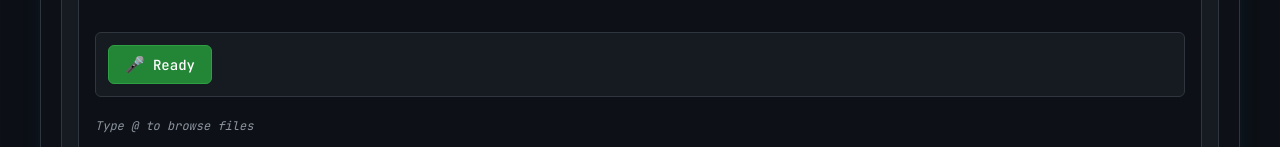
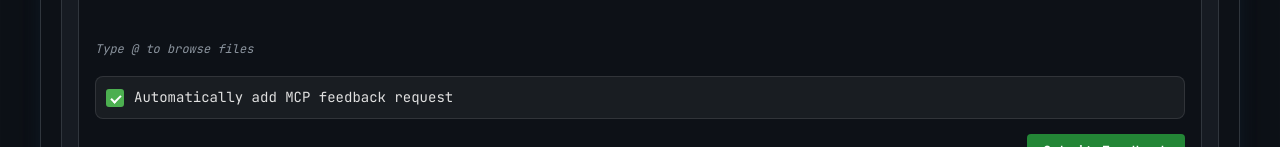
Before and after one commit to quocbaodsk/interactive-feedback-mcp-v2, a website: page public/index.html in a window 1280 px wide. Shown: the part 536-683 px from the top of the page. Drawn offline with nearby package versions, Linux system fonts and the light colour scheme; no server answers.

Commit message:
Update index.html to hide speech controls by default and enhance log files with new entries for interactive feedback sessions. Added detailed timestamps and session IDs in app.log and audit.log to improve tracking of feedback processes.

```diff
--- a/public/index.html
+++ b/public/index.html
@@ -98,7 +98,7 @@
               <textarea id="feedback-textarea" data-lang-key="feedbackPlaceholder" placeholder="Enter your feedback here..." class="terminal-textarea"></textarea>
 
               <!-- Speech to Text Controls -->
-              <div class="speech-controls">
+              <div class="speech-controls" style="display: none">
                 <button id="mic-btn" class="terminal-btn mic-btn" title="Record voice feedback">
                   <span class="mic-icon">🎤</span>
                   <span id="mic-status" data-lang-key="micReady">Ready</span>
```
Also changed, not shown: 2 other files.
